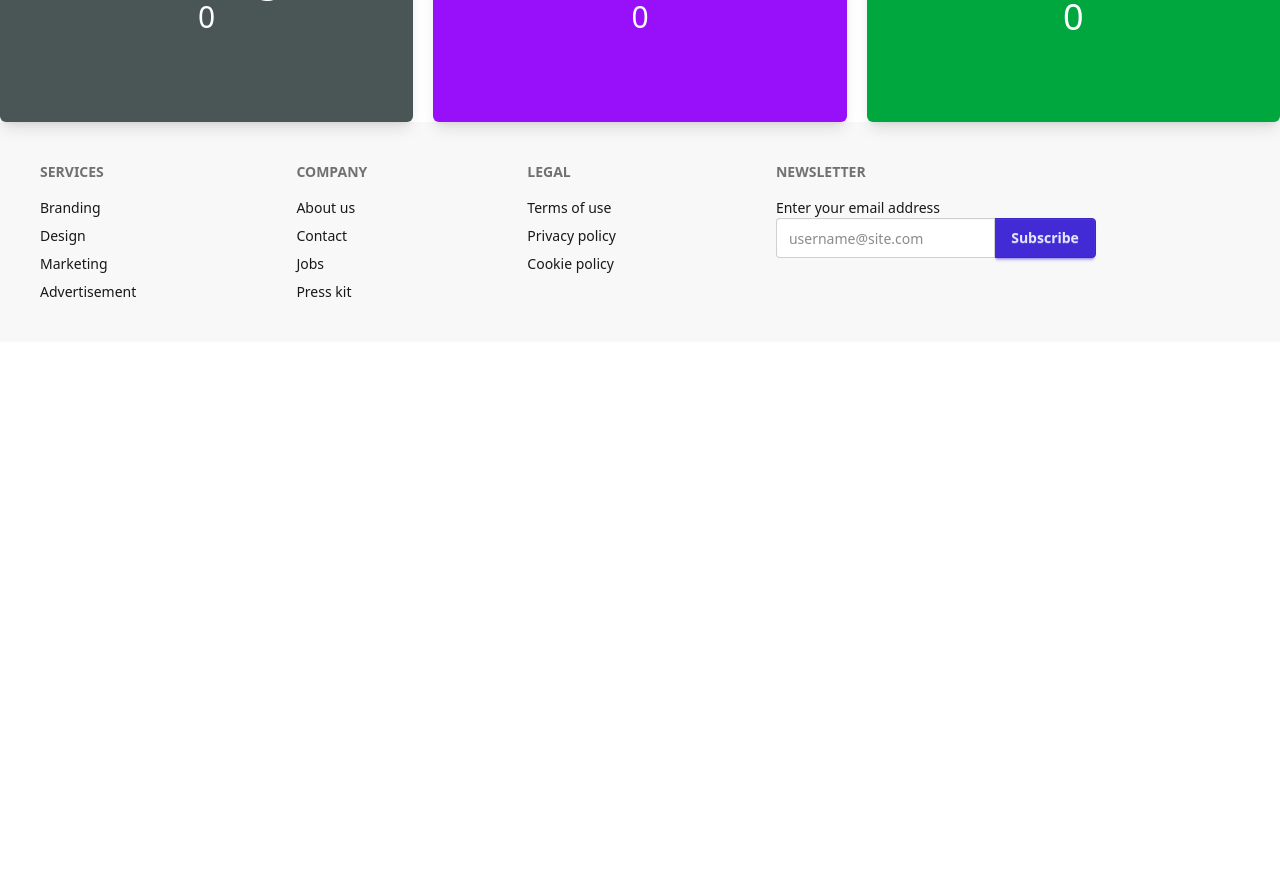
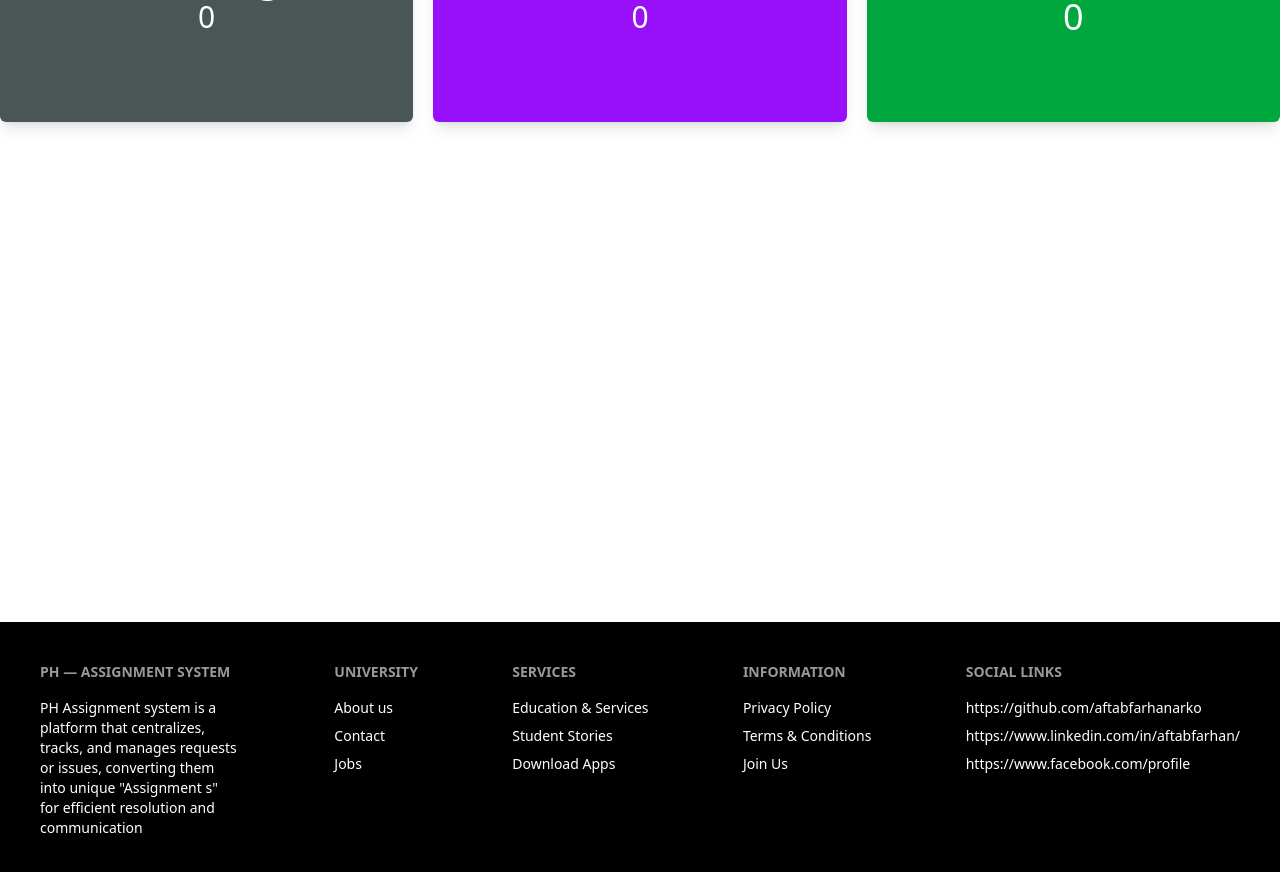
Before and after one commit to aftabfarhanarko/Help-Desk-Use-React, a React (Vite) app: page / in a window 1280 px wide. Shown: the part 240-1112 px from the top of the page. Before the commit the page ends 800 px from the top, so only its background shows below. Built offline with nearby package versions, Linux system fonts and the light colour scheme.

Commit message:
footer compleat

```diff
--- a/src/Componend/Footer/Footer.jsx
+++ b/src/Componend/Footer/Footer.jsx
@@ -1,44 +1,44 @@
-import React from 'react';
+import React from "react";
 
 const Footer = () => {
   return (
-        <div>
-            <footer className="footer sm:footer-horizontal bg-base-200 text-base-content p-10">
+    <div className="bg-black mt-[500px]">
+      <footer className=" flex-col-1 justify-between md:flex-row max-w-[1400px] mx-auto footer sm:footer-horizontal  p-10 text-white">
         <nav>
-    <h6 className="footer-title">Services</h6>
-    <a className="link link-hover">Branding</a>
-    <a className="link link-hover">Design</a>
-    <a className="link link-hover">Marketing</a>
-    <a className="link link-hover">Advertisement</a>
+          <h6 className="footer-title">PH — Assignment System</h6>
+          <p className="max-w-[200px]">
+            PH Assignment system is a platform that centralizes, tracks, and
+            manages requests or issues, converting them into unique "Assignment
+            s" for efficient resolution and communication
+          </p>
         </nav>
         <nav>
-    <h6 className="footer-title">Company</h6>
+          <h6 className="footer-title">University</h6>
           <a className="link link-hover">About us</a>
           <a className="link link-hover">Contact</a>
           <a className="link link-hover">Jobs</a>
-    <a className="link link-hover">Press kit</a>
         </nav>
         <nav>
-    <h6 className="footer-title">Legal</h6>
-    <a className="link link-hover">Terms of use</a>
-    <a className="link link-hover">Privacy policy</a>
-    <a className="link link-hover">Cookie policy</a>
+          <h6 className="footer-title">Services</h6>
+          <a className="link link-hover">Education & Services</a>
+          <a className="link link-hover">Student Stories</a>
+          <a className="link link-hover">Download Apps</a>
         </nav>
-  <form>
-    <h6 className="footer-title">Newsletter</h6>
-    <fieldset className="w-80">
-      <label>Enter your email address</label>
-      <div className="join">
-        <input
-          type="text"
-          placeholder="username@site.com"
-          className="input input-bordered join-item" />
-        <button className="btn btn-primary join-item">Subscribe</button>
-      </div>
-    </fieldset>
-  </form>
+        <nav>
+          <h6 className="footer-title">Information</h6>
+          <a className="link link-hover">Privacy Policy</a>
+          <a className="link link-hover">Terms & Conditions</a>
+          <a className="link link-hover">Join Us</a>
+        </nav>
+        <nav>
+          <h6 className="footer-title">Social Links</h6>
+          <a className="link link-hover">https://github.com/aftabfarhanarko</a>
+          <a className="link link-hover">
+            https://www.linkedin.com/in/aftabfarhan/
+          </a>
+          <a className="link link-hover">https://www.facebook.com/profile</a>
+        </nav>
       </footer>
-
     </div>
   );
 };
```
Lines whose indentation alone changed are shown as unchanged.
